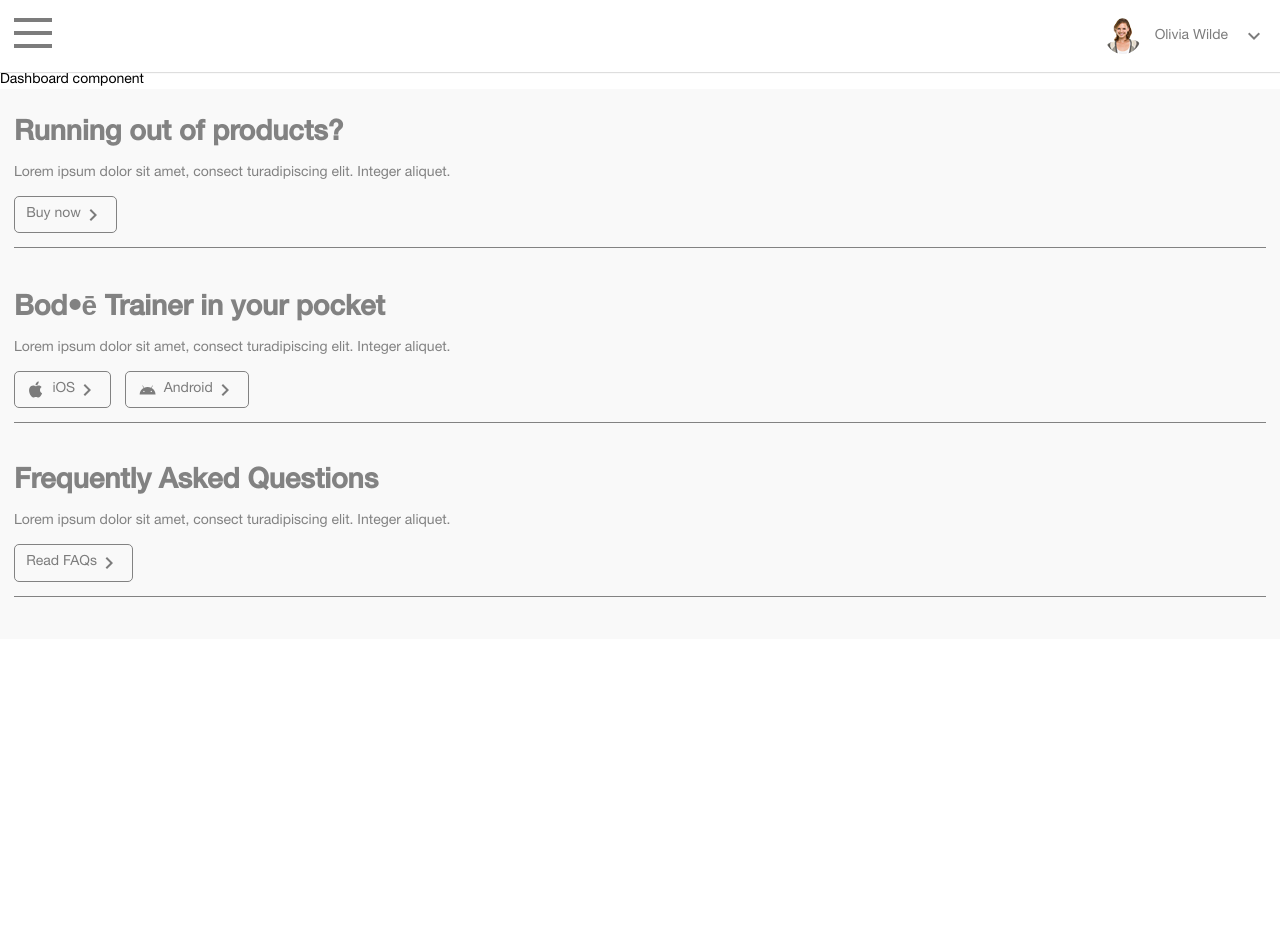
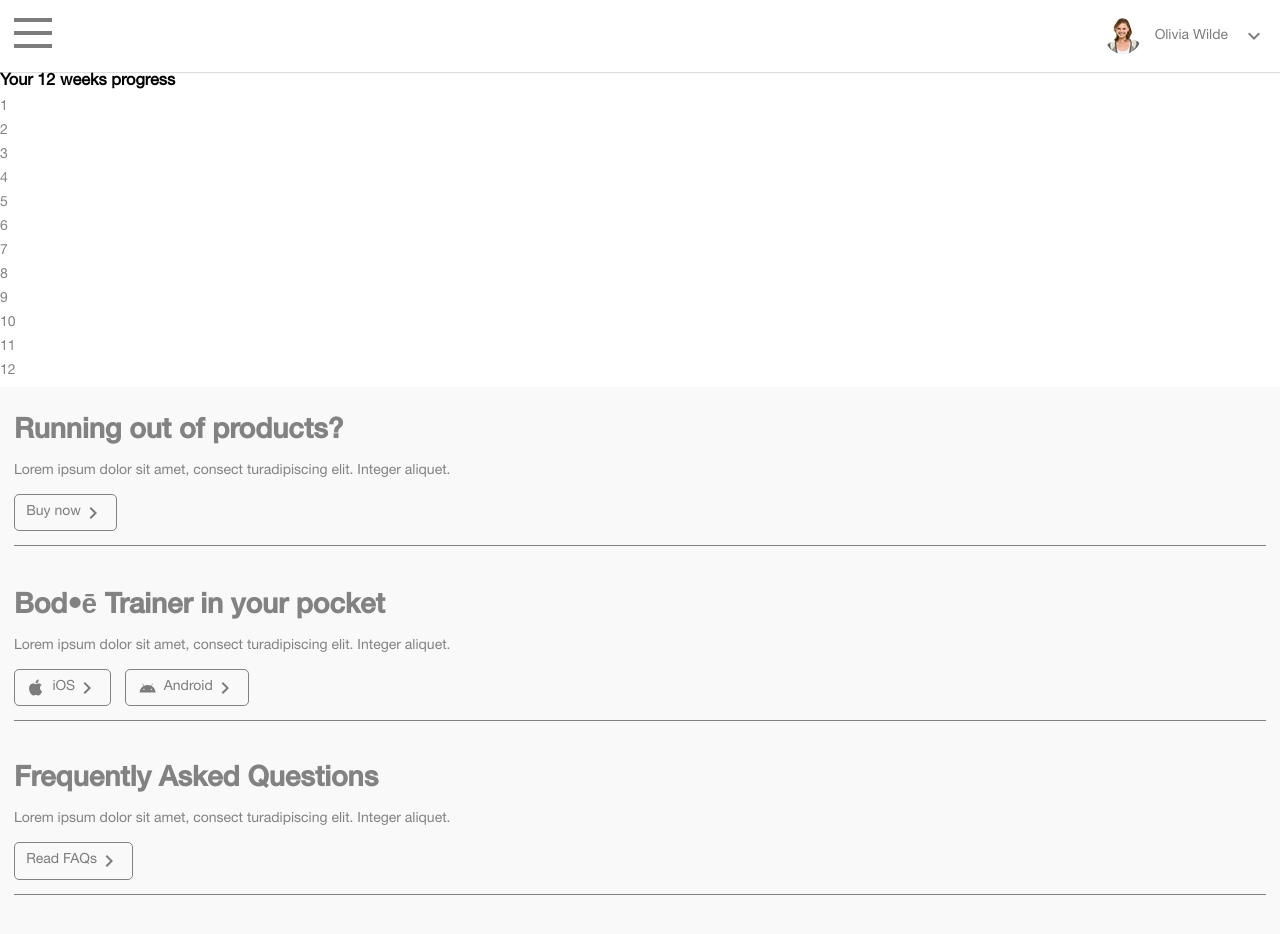
Before and after one commit to annaszalkiewicz/react-diet-app, a React (Create React App) app: page /dashboard in a window 1280 px wide. Shown: the top 934 px of the page. Before the commit the page ends 800 px from the top, so only its background shows below. Built offline with nearby package versions, Linux system fonts and the light colour scheme.

Commit message:
Create timeline component

```diff
--- a/data/db.json
+++ b/data/db.json
@@ -3,7 +3,12 @@
     {
       "firstName": "Olivia",
       "lastName": "Wilde",
-      "avatar": "./src/assets/img/olivia-wilde.jpg"
+      "avatar": "./src/assets/img/olivia-wilde.jpg",
+      "program": {
+        "startDate": "07/22/2019",
+        "endDate": "10/06/2019",
+        "weeks": 12
+      }
     }
   ]
 }
--- a/src/components/Dashboard.js
+++ b/src/components/Dashboard.js
@@ -1,10 +1,9 @@
 import React from 'react';
+import Timeline from './Timeline';
 
 const Dashboard = () => {
   return (
-    <div>
-      Dashboard component
-    </div>
+    <Timeline />
   );
 };
 
--- /dev/null
+++ b/src/components/Timeline.js
@@ -0,0 +1,51 @@
+import React, { Component } from "react";
+
+class Timeline extends Component {
+  render() {
+    return (
+      <section className="timeline">
+        <h3 className="timeline_heading">Your 12 weeks progress</h3>
+        <div className="timeline_container">
+          <div className="timeline_item">
+            <p>1</p>
+          </div>
+          <div className="timeline_item">
+            <p>2</p>
+          </div>
+          <div className="timeline_item">
+            <p>3</p>
+          </div>
+          <div className="timeline_item">
+            <p>4</p>
+          </div>
+          <div className="timeline_item">
+            <p>5</p>
+          </div>
+          <div className="timeline_item">
+            <p>6</p>
+          </div>
+          <div className="timeline_item">
+            <p>7</p>
+          </div>
+          <div className="timeline_item">
+            <p>8</p>
+          </div>
+          <div className="timeline_item">
+            <p>9</p>
+          </div>
+          <div className="timeline_item">
+            <p>10</p>
+          </div>
+          <div className="timeline_item">
+            <p>11</p>
+          </div>
+          <div className="timeline_item">
+            <p>12</p>
+          </div>
+        </div>
+      </section>
+    );
+  }
+}
+
+export default Timeline;
```
